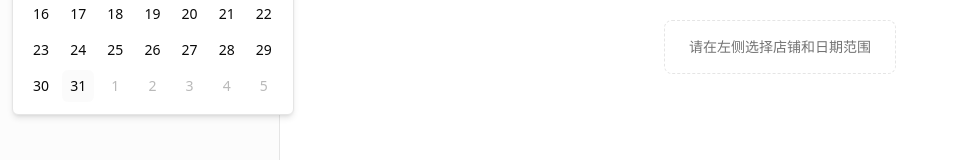
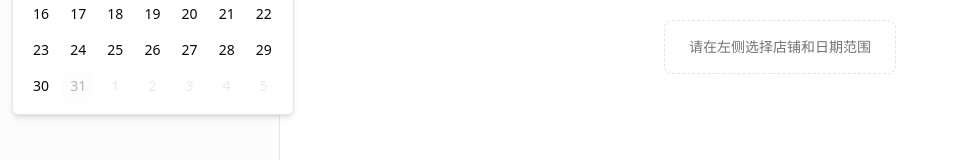
Before and after one commit to jiahaowu-git/pdd-sales-report, a Vue app in the folder frontend/: page / in a window 1280 px wide. Both pictures are taken after a click on the button "选择日期范围". Shown: the part 353-513 px from the top of the page, without its empty margins (0-959 px from the left). Built offline with nearby package versions, Linux system fonts and the light colour scheme.

Commit message:
feat(frontend): DateRangePicker limit maxDate = yesterday, default view month = maxDate month

```diff
--- a/frontend/src/components/DateRangePicker.vue
+++ b/frontend/src/components/DateRangePicker.vue
@@ -6,7 +6,7 @@ import { Button } from '@/components/ui/button';
 import { Popover, PopoverContent, PopoverTrigger } from '@/components/ui/popover';
 import { ChevronLeft, ChevronRight } from '@lucide/vue';
 import {
-  startOfMonth, endOfMonth, startOfWeek, endOfWeek,
+  startOfMonth, endOfMonth, startOfWeek, endOfWeek, subDays,
   eachDayOfInterval, format, addMonths, isSameDay, isWithinInterval, isBefore, isAfter,
 } from 'date-fns';
 
@@ -19,7 +19,9 @@ const emit = defineEmits(['update:modelValue']);
 
 const open = ref(false);
 const today = new Date();
-const viewMonth = ref(new Date(today.getFullYear(), today.getMonth(), 1));
+// 最大可选日期为"昨天"（不允许选今天及以后，避免误选无数据的未来日期）
+const maxDate = subDays(today, 1);
+const viewMonth = ref(new Date(maxDate.getFullYear(), maxDate.getMonth(), 1));
 const startDraft = ref(null);
 const endDraft = ref(null);
 
@@ -47,8 +49,14 @@ function isInRange(d) {
   if (!startDraft.value || !endDraft.value) return false;
   return isWithinInterval(d, { start: startDraft.value, end: endDraft.value });
 }
+// 超过 maxDate（昨天）的日期都不可选
+function isDisabled(d) {
+  return isAfter(d, maxDate);
+}
 
 function pick(d) {
+  // 拦截未来日期（含今天），不允许选择
+  if (isAfter(d, maxDate)) return;
   if (!startDraft.value || (startDraft.value && endDraft.value)) {
     startDraft.value = d;
     endDraft.value = null;
@@ -146,6 +154,7 @@ const displayText = computed(() => {
               'bg-accent text-accent-foreground rounded-none': isInRange(d) && !isStart(d) && !isEnd(d),
               'bg-accent/40': isSameDay(d, today),
             }"
+            :disabled="isDisabled(d)"
             @click="pick(d)"
           >
             {{ d.getDate() }}
```
